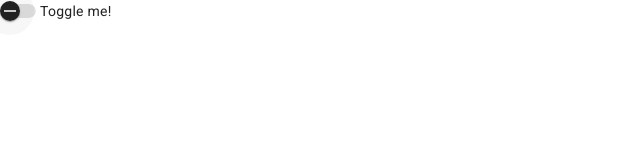
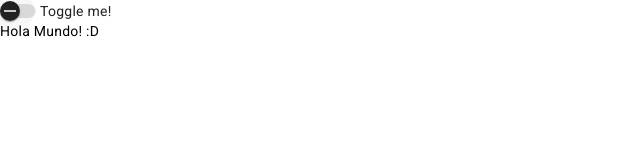
Before and after one commit to RubiFalconi/veterinaria-pluton, an Angular app: page / in a window 1280 px wide. Shown: the top 160 px of the page, without its empty margins (0-640 px from the left). Built offline with nearby package versions, Linux system fonts and the light colour scheme.

Commit message:
@ChugnasIvan - Hola mundo

```diff
--- a/src/app/app.component.html
+++ b/src/app/app.component.html
@@ -1 +1,2 @@
 <mat-slide-toggle>Toggle me!</mat-slide-toggle>
+<p>Hola Mundo! :D</p>
```
